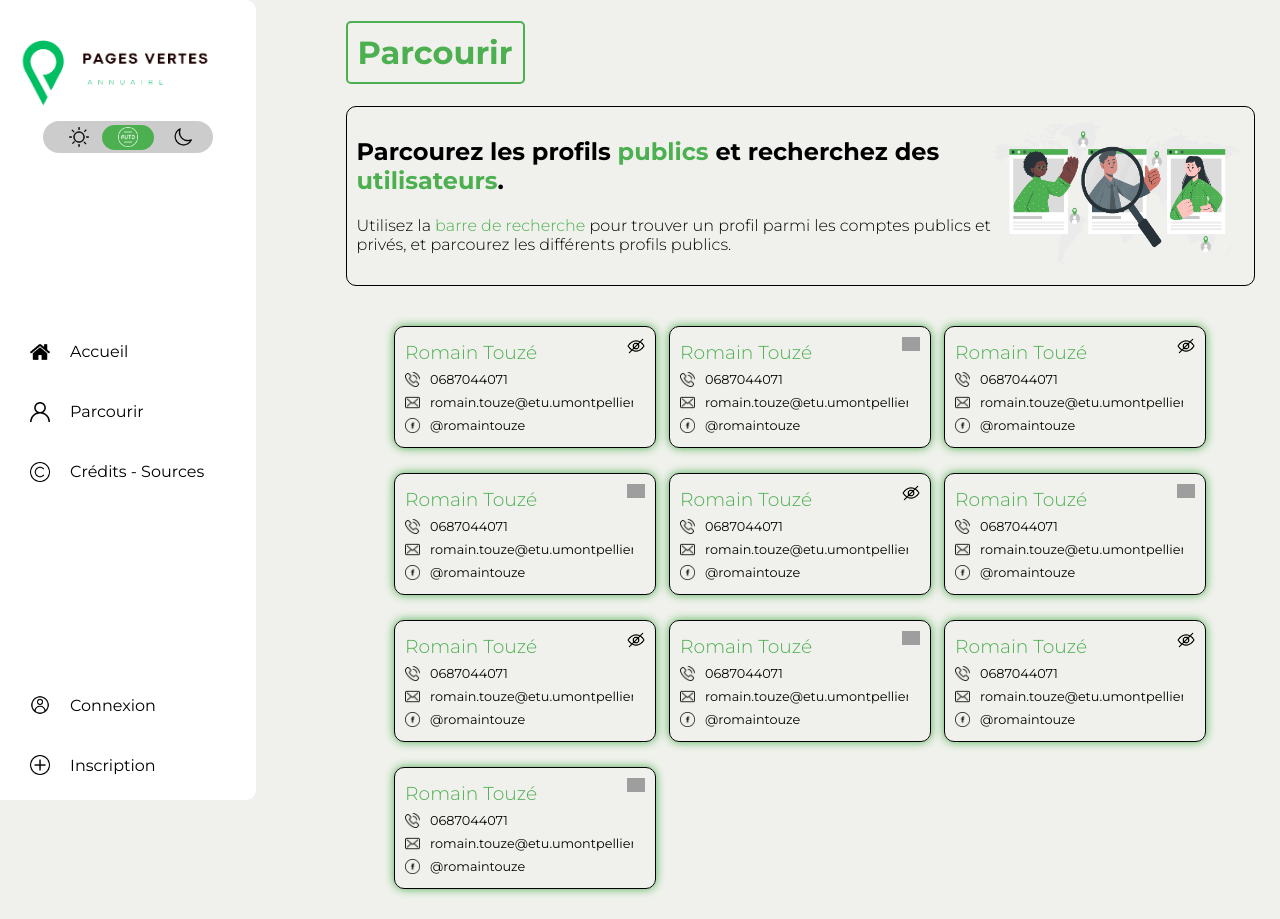
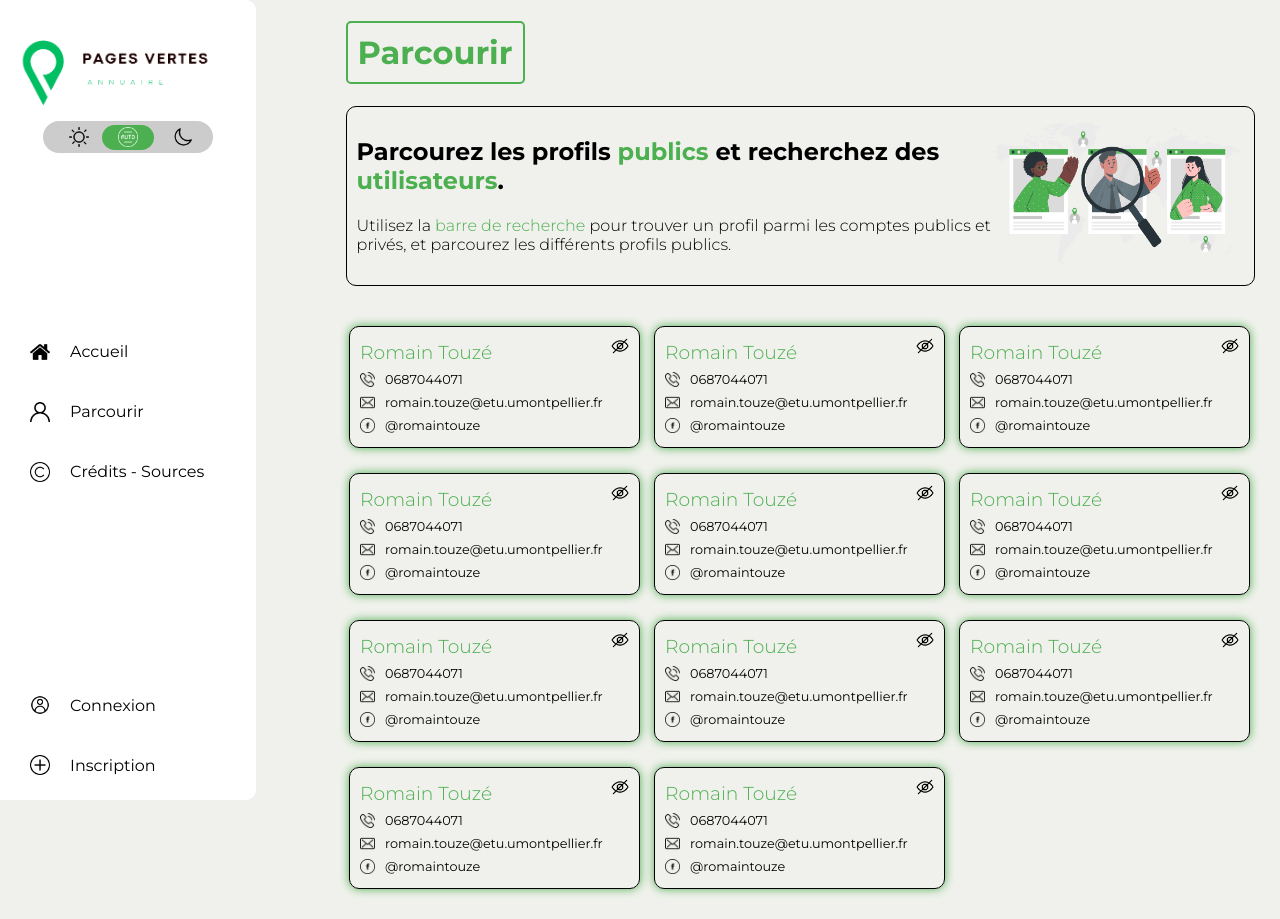
Before and after one commit to th0mate/PagesVertes, a Symfony app: template templates/utilisateur/listeUtilisateurs.html.twig in a window 1280 px wide. Run offline with Twig, Linux system fonts and the light colour scheme; the template is opened without the code that fills it, so the values that code supplies are empty; some libraries are stand-ins or nearby versions; grey boxes are pictures that could not be loaded.

Commit message:
fix : correction temporaire BD

```diff
--- a/public/css/listeUtilisateurs.css
+++ b/public/css/listeUtilisateurs.css
@@ -17,7 +17,7 @@
 
 .gridListe {
     display: grid;
-    grid-template-columns: repeat(auto-fill, 250px);
+    grid-template-columns: repeat(auto-fill, 280px);
     grid-gap: 25px;
     justify-content: center;
     align-items: flex-start;
@@ -27,6 +27,7 @@
     padding-bottom: 30px;
 
     .utilisateur {
+        text-decoration: none;
         position: relative;
         display: flex;
         flex-direction: column;
@@ -38,6 +39,7 @@
         border: 1px solid black;
         width: 96%;
         height: 100px;
+        color: black;
 
         box-shadow: 0 0 10px var(--vert);
         transition: box-shadow 0.5s;
@@ -86,6 +88,10 @@
         border: 1px solid white;
     }
 
+    .utilisateur {
+        color: white;
+    }
+
 }
 
 
--- a/templates/utilisateur/listeUtilisateurs.html.twig
+++ b/templates/utilisateur/listeUtilisateurs.html.twig
@@ -27,76 +27,17 @@
 
     <div class="gridListe">
 
-        <div class="utilisateur">
+        {% for i in 0..10 %}
+
+        <a href="https://lien" class="utilisateur">
             <h3 class="light greenText">Romain Touzé</h3>
             <img class="estVisible invertLight" src="{{ asset('img/ferme.png') }}" alt="">
             <div><img class="invertLight" src="{{ asset('img/telephone.png') }}" alt="">0687044071</div>
             <div><img class="invertLight" src="{{ asset('img/mail.png') }}" alt="">romain.touze@etu.umontpellier.fr</div>
             <div><img class="invertLight" src="{{ asset('img/facebook.png') }}" alt="">@romaintouze</div>
-        </div>
-        <div class="utilisateur">
-            <h3 class="light greenText">Romain Touzé</h3>
-            <img class="estVisible invertLight" src="{{ asset('img/ouvre.png') }}" alt="">
-            <div><img class="invertLight" src="{{ asset('img/telephone.png') }}" alt="">0687044071</div>
-            <div><img class="invertLight" src="{{ asset('img/mail.png') }}" alt="">romain.touze@etu.umontpellier.fr</div>
-            <div><img class="invertLight" src="{{ asset('img/facebook.png') }}" alt="">@romaintouze</div>
-        </div>
-        <div class="utilisateur">
-            <h3 class="light greenText">Romain Touzé</h3>
-            <img class="estVisible invertLight" src="{{ asset('img/ferme.png') }}" alt="">
-            <div><img class="invertLight" src="{{ asset('img/telephone.png') }}" alt="">0687044071</div>
-            <div><img class="invertLight" src="{{ asset('img/mail.png') }}" alt="">romain.touze@etu.umontpellier.fr</div>
-            <div><img class="invertLight" src="{{ asset('img/facebook.png') }}" alt="">@romaintouze</div>
-        </div>
-        <div class="utilisateur">
-            <h3 class="light greenText">Romain Touzé</h3>
-            <img class="estVisible invertLight" src="{{ asset('img/ouvre.png') }}" alt="">
-            <div><img class="invertLight" src="{{ asset('img/telephone.png') }}" alt="">0687044071</div>
-            <div><img class="invertLight" src="{{ asset('img/mail.png') }}" alt="">romain.touze@etu.umontpellier.fr</div>
-            <div><img class="invertLight" src="{{ asset('img/facebook.png') }}" alt="">@romaintouze</div>
-        </div>
-        <div class="utilisateur">
-            <h3 class="light greenText">Romain Touzé</h3>
-            <img class="estVisible invertLight" src="{{ asset('img/ferme.png') }}" alt="">
-            <div><img class="invertLight" src="{{ asset('img/telephone.png') }}" alt="">0687044071</div>
-            <div><img class="invertLight" src="{{ asset('img/mail.png') }}" alt="">romain.touze@etu.umontpellier.fr</div>
-            <div><img class="invertLight" src="{{ asset('img/facebook.png') }}" alt="">@romaintouze</div>
-        </div>
-        <div class="utilisateur">
-            <h3 class="light greenText">Romain Touzé</h3>
-            <img class="estVisible invertLight" src="{{ asset('img/ouvre.png') }}" alt="">
-            <div><img class="invertLight" src="{{ asset('img/telephone.png') }}" alt="">0687044071</div>
-            <div><img class="invertLight" src="{{ asset('img/mail.png') }}" alt="">romain.touze@etu.umontpellier.fr</div>
-            <div><img class="invertLight" src="{{ asset('img/facebook.png') }}" alt="">@romaintouze</div>
-        </div>
-        <div class="utilisateur">
-            <h3 class="light greenText">Romain Touzé</h3>
-            <img class="estVisible invertLight" src="{{ asset('img/ferme.png') }}" alt="">
-            <div><img class="invertLight" src="{{ asset('img/telephone.png') }}" alt="">0687044071</div>
-            <div><img class="invertLight" src="{{ asset('img/mail.png') }}" alt="">romain.touze@etu.umontpellier.fr</div>
-            <div><img class="invertLight" src="{{ asset('img/facebook.png') }}" alt="">@romaintouze</div>
-        </div>
-        <div class="utilisateur">
-            <h3 class="light greenText">Romain Touzé</h3>
-            <img class="estVisible invertLight" src="{{ asset('img/ouvre.png') }}" alt="">
-            <div><img class="invertLight" src="{{ asset('img/telephone.png') }}" alt="">0687044071</div>
-            <div><img class="invertLight" src="{{ asset('img/mail.png') }}" alt="">romain.touze@etu.umontpellier.fr</div>
-            <div><img class="invertLight" src="{{ asset('img/facebook.png') }}" alt="">@romaintouze</div>
-        </div>
-        <div class="utilisateur">
-            <h3 class="light greenText">Romain Touzé</h3>
-            <img class="estVisible invertLight" src="{{ asset('img/ferme.png') }}" alt="">
-            <div><img class="invertLight" src="{{ asset('img/telephone.png') }}" alt="">0687044071</div>
-            <div><img class="invertLight" src="{{ asset('img/mail.png') }}" alt="">romain.touze@etu.umontpellier.fr</div>
-            <div><img class="invertLight" src="{{ asset('img/facebook.png') }}" alt="">@romaintouze</div>
-        </div>
-        <div class="utilisateur">
-            <h3 class="light greenText">Romain Touzé</h3>
-            <img class="estVisible invertLight" src="{{ asset('img/ouvre.png') }}" alt="">
-            <div><img class="invertLight" src="{{ asset('img/telephone.png') }}" alt="">0687044071</div>
-            <div><img class="invertLight" src="{{ asset('img/mail.png') }}" alt="">romain.touze@etu.umontpellier.fr</div>
-            <div><img class="invertLight" src="{{ asset('img/facebook.png') }}" alt="">@romaintouze</div>
-        </div>
+        </a>
+
+        {% endfor %}
 
 
     </div>
```
Also changed, not shown: 1 other file.
